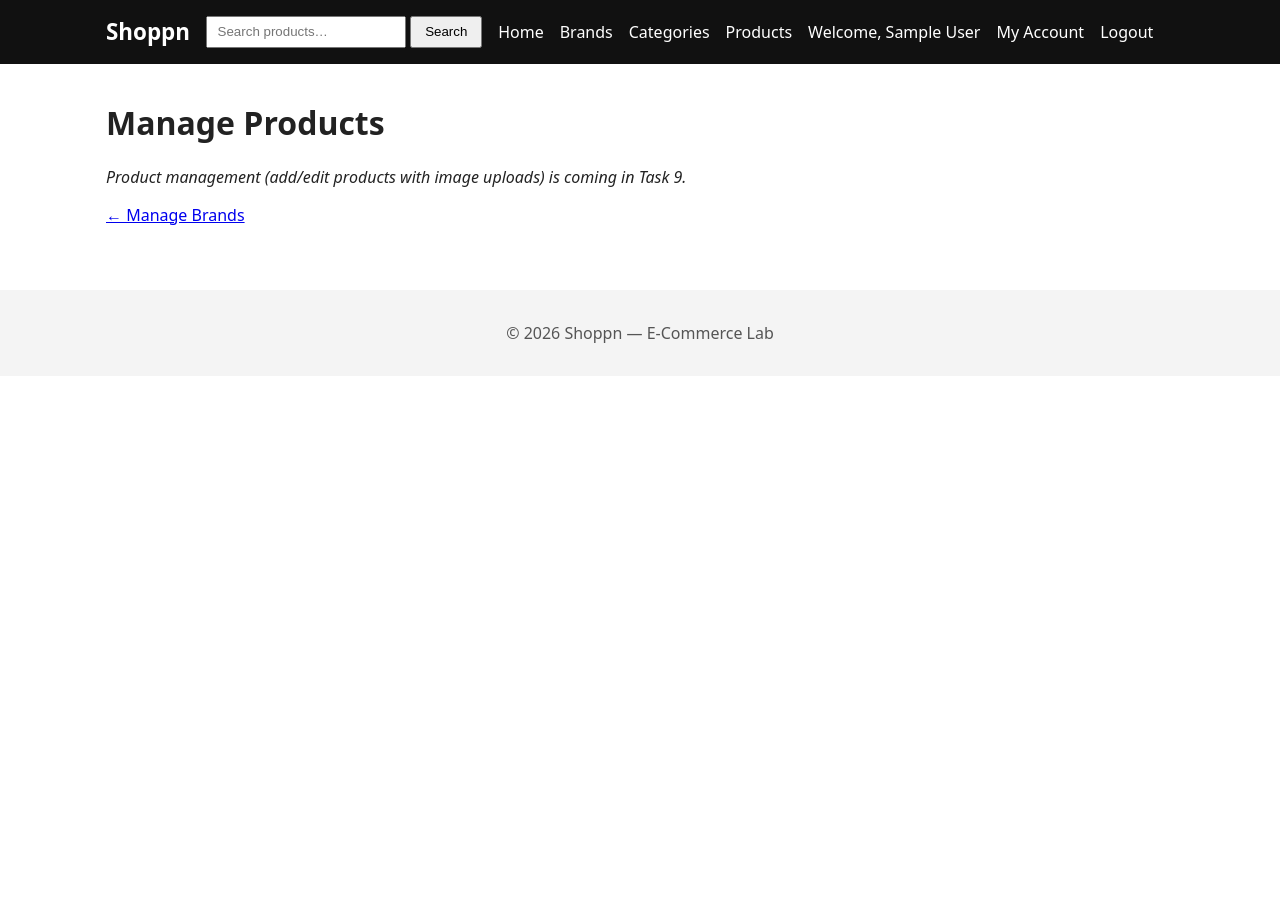
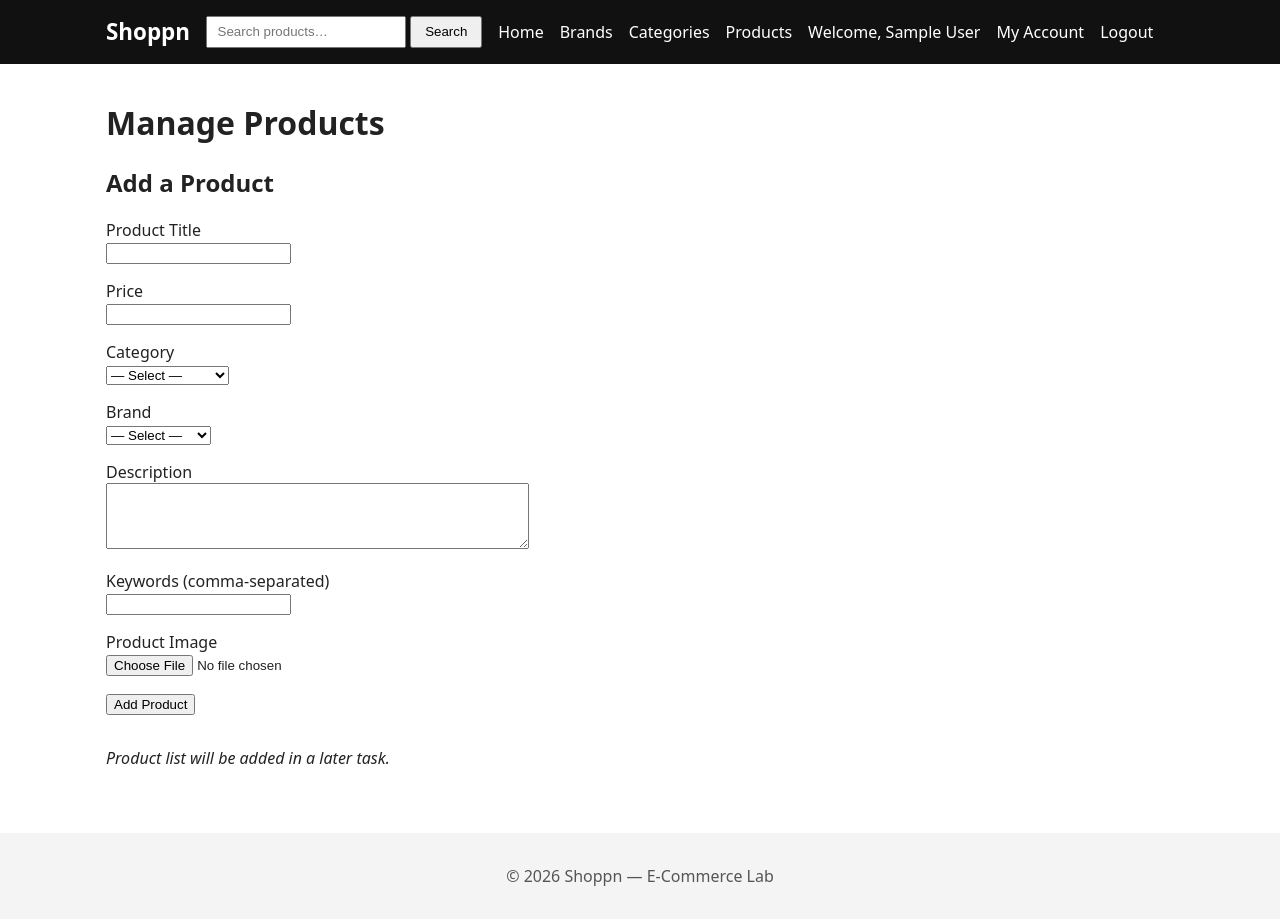
Before and after one commit to Aboubacarabdoufannareme/e-commerce, a PHP site: page /views/admin/product.php in a window 1280 px wide. Before the commit the page ends 343 px from the top, so only its background shows below. Run offline with PHP 8.4, Linux system fonts and the light colour scheme; the visitor is signed in with stand-in values (Sample User, id 1); tables that the repository leaves empty hold one stand-in row (values such as "Sample post").

Commit message:
Task 9: Add/Edit Product with image uploads and JOINed reads

```diff
--- a/shoppn/classes/ProductClass.php
+++ b/shoppn/classes/ProductClass.php
@@ -187,5 +187,97 @@
         $stmt->close();
         return $ok;
     }
+    // ───────────── PRODUCTS (Task 9) ─────────────
+
+    /**
+     * Insert a new product.
+     * @return int|false  new product_id on success, false on failure
+     */
+    public function addProduct($cat, $brand, $title, $price, $desc, $image, $keywords)
+    {
+        $stmt = $this->conn->prepare(
+            "INSERT INTO products
+                (product_cat, product_brand, product_title, product_price,
+                 product_desc, product_image, product_keywords)
+             VALUES (?, ?, ?, ?, ?, ?, ?)"
+        );
+        if (!$stmt) {
+            error_log('addProduct prepare failed: ' . $this->conn->error);
+            return false;
+        }
+        $stmt->bind_param(
+            'iisdsss',
+            $cat, $brand, $title, $price, $desc, $image, $keywords
+        );
+
+        if (!$stmt->execute()) {
+            error_log('addProduct execute failed: ' . $stmt->error);
+            $stmt->close();
+            return false;
+        }
+        $id = $stmt->insert_id;
+        $stmt->close();
+        return $id;
+    }
+
+    /**
+     * Update an existing product.
+     * @return bool
+     */
+    public function updateProduct($id, $cat, $brand, $title, $price, $desc, $image, $keywords)
+    {
+        $stmt = $this->conn->prepare(
+            "UPDATE products SET
+                product_cat = ?, product_brand = ?, product_title = ?,
+                product_price = ?, product_desc = ?, product_image = ?,
+                product_keywords = ?
+             WHERE product_id = ?"
+        );
+        if (!$stmt) {
+            error_log('updateProduct prepare failed: ' . $this->conn->error);
+            return false;
+        }
+        $stmt->bind_param(
+            'iisdsssi',
+            $cat, $brand, $title, $price, $desc, $image, $keywords, $id
+        );
+
+        if (!$stmt->execute()) {
+            error_log('updateProduct execute failed: ' . $stmt->error);
+            $stmt->close();
+            return false;
+        }
+        $ok = $stmt->affected_rows >= 0;
+        $stmt->close();
+        return $ok;
+    }
+
+    /**
+     * Fetch one product with its category + brand names joined in.
+     * @return array|false
+     */
+    public function getProductById($id)
+    {
+        $stmt = $this->conn->prepare(
+            "SELECT p.*,
+                    c.cat_name   AS category_name,
+                    b.brand_name AS brand_name
+             FROM products p
+             LEFT JOIN categories c ON p.product_cat   = c.cat_id
+             LEFT JOIN brands     b ON p.product_brand = b.brand_id
+             WHERE p.product_id = ?
+             LIMIT 1"
+        );
+        if (!$stmt) {
+            error_log('getProductById prepare failed: ' . $this->conn->error);
+            return false;
+        }
+        $stmt->bind_param('i', $id);
+        $stmt->execute();
+        $res = $stmt->get_result();
+        $row = $res ? $res->fetch_assoc() : false;
+        $stmt->close();
+        return $row;
+    }
 }
 ?>
--- a/shoppn/controllers/ProductController.php
+++ b/shoppn/controllers/ProductController.php
@@ -159,5 +159,115 @@
         }
         return ['success' => true];
     }
+    // ───────────── PRODUCTS ─────────────
+
+    /**
+     * Validate product fields (shared by add and update).
+     * @return array  ['ok' => bool, 'errors' => string[]]
+     */
+    private function validateProduct($data)
+    {
+        $errors = [];
+
+        $title = trim($data['title'] ?? '');
+        if ($title === '') {
+            $errors[] = 'Product title is required.';
+        }
+        if (strlen($title) > 200) {
+            $errors[] = 'Product title is too long (max 200 chars).';
+        }
+
+        $price = $data['price'] ?? '';
+        if (!is_numeric($price) || (float)$price < 0) {
+            $errors[] = 'Price must be a non-negative number.';
+        }
+
+        $cat = $data['cat'] ?? '';
+        if (!is_numeric($cat) || (int)$cat <= 0) {
+            $errors[] = 'Please choose a category.';
+        }
+
+        $brand = $data['brand'] ?? '';
+        if (!is_numeric($brand) || (int)$brand <= 0) {
+            $errors[] = 'Please choose a brand.';
+        }
+
+        return ['ok' => empty($errors), 'errors' => $errors];
+    }
+
+    /**
+     * @return array ['success' => true, 'product_id' => int]
+     *             | ['success' => false, 'error' => string]
+     */
+    public function addProduct($data)
+    {
+        $v = $this->validateProduct($data);
+        if (!$v['ok']) {
+            return ['success' => false, 'error' => implode(' ', $v['errors'])];
+        }
+
+        $id = $this->product->addProduct(
+            (int)$data['cat'],
+            (int)$data['brand'],
+            trim($data['title']),
+            (float)$data['price'],
+            $data['desc']     ?? '',
+            $data['image']    ?? '',
+            $data['keywords'] ?? ''
+        );
+
+        if ($id === false) {
+            return ['success' => false, 'error' => 'Could not add product.'];
+        }
+        return ['success' => true, 'product_id' => $id];
+    }
+
+    /**
+     * @return array ['success' => true]
+     *             | ['success' => false, 'error' => string]
+     */
+    public function updateProduct($id, $data)
+    {
+        if (!is_numeric($id) || (int)$id <= 0) {
+            return ['success' => false, 'error' => 'Invalid product ID.'];
+        }
+
+        $v = $this->validateProduct($data);
+        if (!$v['ok']) {
+            return ['success' => false, 'error' => implode(' ', $v['errors'])];
+        }
+
+        $existing = $this->product->getProductById((int)$id);
+        if (!$existing) {
+            return ['success' => false, 'error' => 'Product not found.'];
+        }
+
+        $ok = $this->product->updateProduct(
+            (int)$id,
+            (int)$data['cat'],
+            (int)$data['brand'],
+            trim($data['title']),
+            (float)$data['price'],
+            $data['desc']     ?? '',
+            $data['image']    ?? $existing['product_image'],
+            $data['keywords'] ?? ''
+        );
+
+        if (!$ok) {
+            return ['success' => false, 'error' => 'Could not update product.'];
+        }
+        return ['success' => true];
+    }
+
+    /**
+     * @return array|false
+     */
+    public function getProductById($id)
+    {
+        if (!is_numeric($id) || (int)$id <= 0) {
+            return false;
+        }
+        return $this->product->getProductById((int)$id);
+    }
 }
 ?>
--- a/shoppn/views/admin/product.php
+++ b/shoppn/views/admin/product.php
@@ -1,11 +1,134 @@
 <?php
+/**
+ * views/admin/product.php — View
+ * Admin-only. Add OR edit a product (with file upload).
+ */
 require_once __DIR__ . '/../../core/core.php';
 require_admin();
+
+require_once __DIR__ . '/../../controllers/ProductController.php';
+
+$controller = new ProductController();
+
+// Dropdowns data
+$categories = $controller->getAllCategories();
+$brands     = $controller->getAllBrands();
+
+// Edit mode?
+$edit_id  = $_GET['edit_id'] ?? null;
+$product  = null;
+if ($edit_id !== null) {
+    $product = $controller->getProductById($edit_id);
+    if (!$product) {
+        $_SESSION['error'] = 'Product not found.';
+        redirect(BASE_URL . '/views/admin/product.php');
+    }
+}
+$is_edit = ($product !== null);
+
 require_once __DIR__ . '/../layout/header.php';
 ?>
+
 <main class="container">
     <h1>Manage Products</h1>
-    <p><em>Product management (add/edit products with image uploads) is coming in Task 9.</em></p>
-    <p><a href="<?php echo BASE_URL; ?>/views/admin/brand.php">← Manage Brands</a></p>
+
+    <?php if (!empty($_SESSION['success'])): ?>
+        <p class="form-success"><?php echo htmlspecialchars($_SESSION['success']); unset($_SESSION['success']); ?></p>
+    <?php endif; ?>
+    <?php if (!empty($_SESSION['error'])): ?>
+        <p class="form-error"><?php echo htmlspecialchars($_SESSION['error']); unset($_SESSION['error']); ?></p>
+    <?php endif; ?>
+
+    <h2><?php echo $is_edit ? 'Edit Product' : 'Add a Product'; ?></h2>
+
+    <form action="<?php echo BASE_URL; ?>/actions/<?php echo $is_edit ? 'update_product_action.php' : 'add_product_action.php'; ?>"
+          method="POST"
+          enctype="multipart/form-data">
+
+        <?php if ($is_edit): ?>
+            <input type="hidden" name="product_id" value="<?php echo (int)$product['product_id']; ?>">
+        <?php endif; ?>
+
+        <p>
+            <label>Product Title<br>
+                <input type="text" name="product_title" required maxlength="200"
+                       value="<?php echo $is_edit ? htmlspecialchars($product['product_title']) : ''; ?>">
+            </label>
+        </p>
+
+        <p>
+            <label>Price<br>
+                <input type="number" name="product_price" step="0.01" min="0" required
+                       value="<?php echo $is_edit ? htmlspecialchars($product['product_price']) : ''; ?>">
+            </label>
+        </p>
+
+        <p>
+            <label>Category<br>
+                <select name="product_cat" required>
+                    <option value="">— Select —</option>
+                    <?php foreach ($categories as $c): ?>
+                        <option value="<?php echo (int)$c['cat_id']; ?>"
+                            <?php echo $is_edit && (int)$product['product_cat'] === (int)$c['cat_id'] ? 'selected' : ''; ?>>
+                            <?php echo htmlspecialchars($c['cat_name']); ?>
+                        </option>
+                    <?php endforeach; ?>
+                </select>
+            </label>
+        </p>
+
+        <p>
+            <label>Brand<br>
+                <select name="product_brand" required>
+                    <option value="">— Select —</option>
+                    <?php foreach ($brands as $b): ?>
+                        <option value="<?php echo (int)$b['brand_id']; ?>"
+                            <?php echo $is_edit && (int)$product['product_brand'] === (int)$b['brand_id'] ? 'selected' : ''; ?>>
+                            <?php echo htmlspecialchars($b['brand_name']); ?>
+                        </option>
+                    <?php endforeach; ?>
+                </select>
+            </label>
+        </p>
+
+        <p>
+            <label>Description<br>
+                <textarea name="product_desc" rows="4" cols="50"><?php echo $is_edit ? htmlspecialchars($product['product_desc']) : ''; ?></textarea>
+            </label>
+        </p>
+
+        <p>
+            <label>Keywords (comma-separated)<br>
+                <input type="text" name="product_keywords" maxlength="200"
+                       value="<?php echo $is_edit ? htmlspecialchars($product['product_keywords']) : ''; ?>">
+            </label>
+        </p>
+
+        <p>
+            <label>Product Image <?php echo $is_edit ? '(leave blank to keep current)' : ''; ?><br>
+                <input type="file" name="product_image" accept="image/*" <?php echo $is_edit ? '' : 'required'; ?>>
+            </label>
+        </p>
+
+        <?php if ($is_edit && !empty($product['product_image'])): ?>
+            <p>
+                Current image:<br>
+                <img src="<?php echo BASE_URL; ?>/images/products/<?php echo htmlspecialchars($product['product_image']); ?>"
+                     alt="product" style="max-width:160px;border:1px solid #ccc;padding:4px;">
+            </p>
+        <?php endif; ?>
+
+        <p>
+            <button type="submit"><?php echo $is_edit ? 'Update Product' : 'Add Product'; ?></button>
+            <?php if ($is_edit): ?>
+                <a href="<?php echo BASE_URL; ?>/views/admin/product.php" style="margin-left:1rem;">Cancel</a>
+            <?php endif; ?>
+        </p>
+    </form>
+
+    <p style="margin-top:2rem;">
+        <em>Product list will be added in a later task.</em>
+    </p>
 </main>
+
 <?php require_once __DIR__ . '/../layout/footer.php'; ?>
```
Also changed, not shown: shoppn/actions/add_product_action.php (added, +83 -0 lines), shoppn/actions/update_product_action.php (added, +81 -0 lines).
